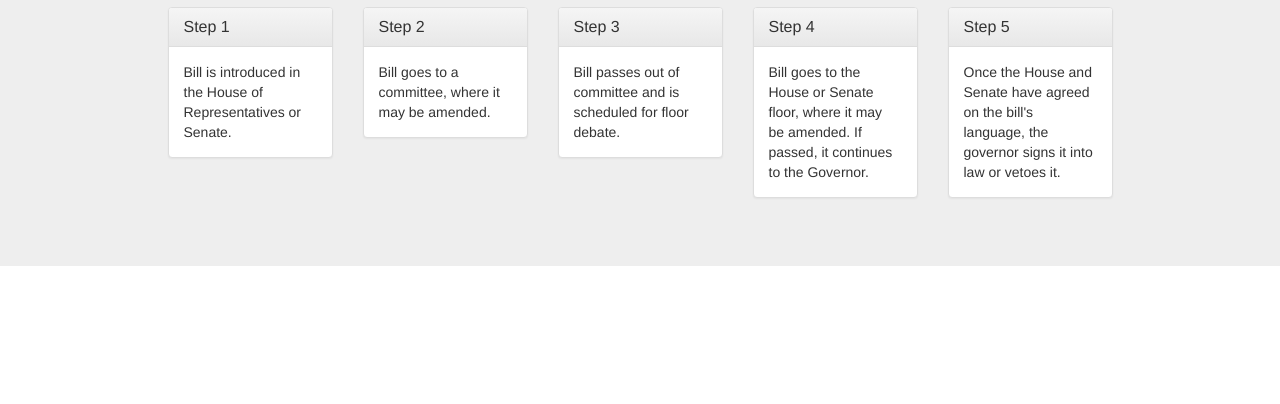
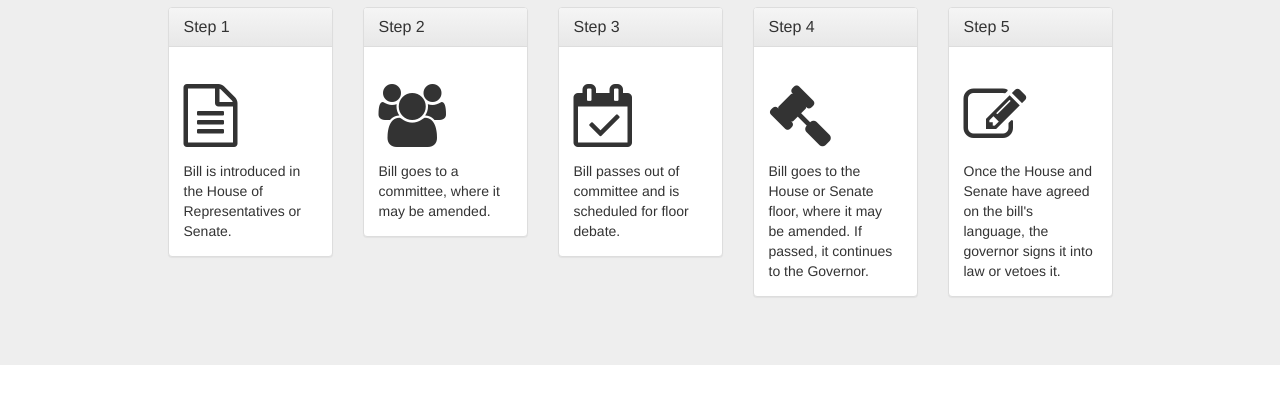
Before and after one commit to megbiediger/BootstrapHomework1, a plain HTML site: page index.html in a window 1280 px wide. Shown: the part 190-594 px from the top of the page. Drawn offline with nearby package versions, Linux system fonts and the light colour scheme.

Commit message:
Added icons

```diff
--- a/index.html
+++ b/index.html
@@ -12,6 +12,7 @@
         <link rel="apple-touch-icon" href="apple-touch-icon.png">
 
         <link rel="stylesheet" href="css/bootstrap.min.css">
+        <link rel="stylesheet" href="https://maxcdn.bootstrapcdn.com/font-awesome/4.7.0/css/font-awesome.min.css" />
         <style>
             body {
                 padding-top: 50px;
@@ -20,6 +21,7 @@
         </style>
         <link rel="stylesheet" href="css/bootstrap-theme.min.css">
         <link rel="stylesheet" href="css/main.css">
+        <link rel="stylesheet" href="https://maxcdn.bootstrapcdn.com/bootswatch/3.3.7/sandstone/bootstrap.min.css">
 
         <script src="js/vendor/modernizr-2.8.3-respond-1.4.2.min.js"></script>
     </head>
@@ -33,9 +35,10 @@
       <div class="col-md-2 col-sm-6 col-xs-12 col-lg-push-1">
         <div class="panel panel-default">
           <div class="panel-heading">
-            <h3 class="panel-title">Step 1</h3>
+            <h3 class="panel-title">Step 1</h3> <!-- Changed h1s to h3s -->
           </div>
           <div class="panel-body">
+            <h1><i class="fa fa-file-text-o" aria-hidden="true"></i></h1> <!-- Changed size and location of icons -->
             Bill is introduced in the House of Representatives or Senate.
           </div>
         </div>
@@ -47,6 +50,7 @@
             <h3 class="panel-title">Step 2</h3>
           </div>
           <div class="panel-body">
+            <h1><i class="fa fa-users" aria-hidden="true"></i></h1>
             Bill goes to a committee, where it may be amended.
           </div>
           </div>
@@ -58,6 +62,7 @@
               <h3 class="panel-title">Step 3</h3>
             </div>
             <div class="panel-body">
+              <h1><i class="fa fa-calendar-check-o" aria-hidden="true"></i></h1>
               Bill passes out of committee and is scheduled for floor debate.
             </div>
             </div>
@@ -69,6 +74,7 @@
                 <h3 class="panel-title">Step 4</h3>
               </div>
               <div class="panel-body">
+                <h1><i class="fa fa-gavel" aria-hidden="true"></i></h1>
                 Bill goes to the House or Senate floor, where it may be amended. If passed, it continues to the Governor.
               </div>
               </div>
@@ -80,6 +86,7 @@
                   <h3 class="panel-title">Step 5</h3>
                 </div>
                 <div class="panel-body">
+                  <h1><i class="fa fa-pencil-square-o" aria-hidden="true"></i></h1>
                   Once the House and Senate have agreed on the bill's language, the governor signs it into law or vetoes it.
                 </div>
                 </div>
```
